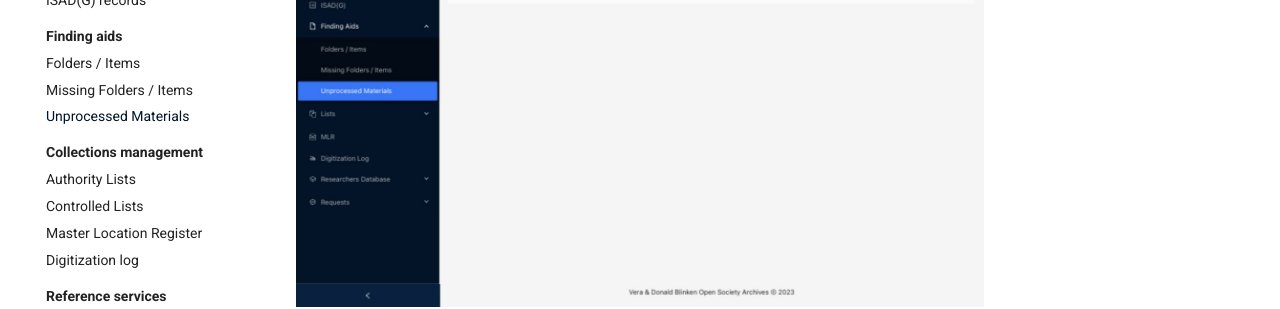
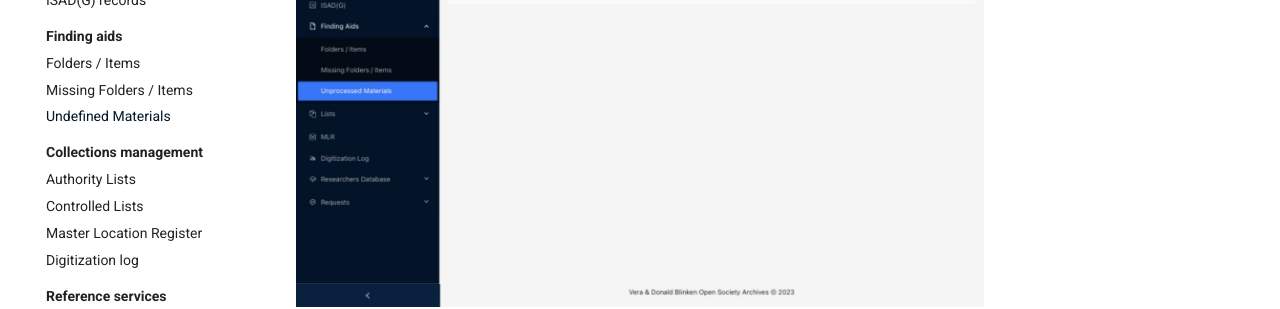
Before and after one commit to BlinkenOSA/ams-manual, an MkDocs documentation site: the page built from docs/archival-description/finding-aids-undefined.md, in a window 1280 px wide. Shown: the part 470-779 px from the top of the page. Built offline with MkDocs 1.6.1 and Material for MkDocs 9.7.7, drawn with Linux system fonts in a browser that asks for light colours.

Commit message:
Rename unprocessed to undefined

```diff
--- a/mkdocs.yml
+++ b/mkdocs.yml
@@ -49,7 +49,7 @@ nav:
       - Overview: archival-finding-aids/index.md
       - Folders / Items: archival-description/finding-aids.md
       - Missing Folders / Items: archival-description/finding-aids-missing.md
-      - Unprocessed Materials: archival-description/finding-aids-unprocessed.md
+      - Undefined Materials: archival-description/finding-aids-undefined.md
   - Collections management:
       - Overview: collections-management/index.md
       - Authority Lists: collections-management/lists.md
```
Also changed, not shown: docs/archival-description/finding-aids-undefined.md (renamed from docs/archival-description/finding-aids-unprocessed.md).
